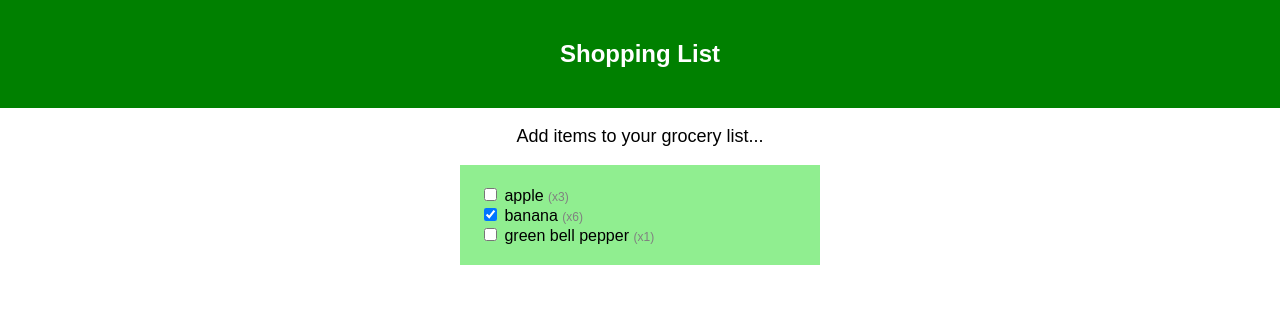
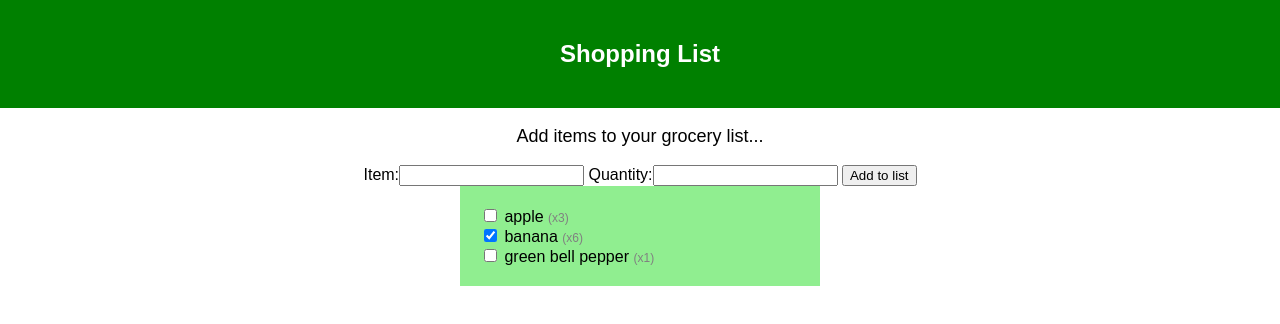
Before and after one commit to jimulle/react-grocery-list, a React (Create React App) app: page / in a window 1280 px wide. Shown: the top 324 px of the page. Built offline with nearby package versions, Linux system fonts and the light colour scheme.

Commit message:
Form component to add new items to the list

```diff
--- /dev/null
+++ b/src/form/Form.js
@@ -0,0 +1,56 @@
+import React, { Component } from 'react';
+import './Form.css';
+
+class Form extends Component {
+  constructor(props) {
+    super(props);
+    this.state = {
+        name: '',
+        quantity: ''
+    };
+    this.addItemToList = this.addItemToList.bind(this);
+    this.handleNameChange = this.handleNameChange.bind(this);
+    this.handleQuantityChange = this.handleQuantityChange.bind(this);
+  }
+
+  handleNameChange(e) {
+      this.setState({
+          name: e.target.value
+      });
+  }
+
+  handleQuantityChange(e) {
+      this.setState({
+          quantity: e.target.value
+      });
+  }
+
+  addItemToList() {
+    console.log(this.state);
+    this.props.onAddItemToList(this.state);
+    this.setState({
+        name: '',
+        quantity: ''
+    });
+  }
+
+  render() {
+    return (
+        <div className="form">
+            <label>
+                Item:
+                <input type="text" value={ this.state.name } onChange={ e => this.handleNameChange(e) } />
+            </label>
+            &nbsp;
+            <label>
+                Quantity:
+                <input type="number" value={ this.state.quantity } onChange={ e => this.handleQuantityChange(e) } />
+            </label>
+            &nbsp;
+            <button onClick={ e => this.addItemToList() } >Add to list</button>
+        </div>
+    );
+  }
+}
+
+export default Form;
--- a/src/grocery-list/GroceryList.js
+++ b/src/grocery-list/GroceryList.js
@@ -1,6 +1,7 @@
 import React, { Component } from 'react';
 import './GroceryList.css';
 import List from '../list/List';
+import Form from '../form/Form';
 
 class GroceryList extends Component {
   constructor(props) {
@@ -12,8 +13,21 @@ class GroceryList extends Component {
           { id: '004', name: 'green bell pepper', quantity: 1, purchased: false }
       ]
     };
+    this.handleAddItemToList = this.handleAddItemToList.bind(this);
+    this.handleCheckboxChange = this.handleCheckboxChange.bind(this);
+  }
 
-    this.handleCheckboxChange = this.handleCheckboxChange.bind(this);
+  handleAddItemToList(item) {
+    var id = this.state.groceries
+      .map(i => parseInt(i.id, 10))
+      .reduce((max, i) => { return max > i ? max : i; }, 0);
+    id = id.toString().split('').length >= 3 ? '' + (id + 1) : (id.toString().split('').length === 2 ? '0' + (id + 1) : '00' + (id + 1));
+    this.setState({
+      groceries: [
+        ...this.state.groceries,
+        Object.assign({ id: id, purchased: false }, item)
+      ]
+    })
   }
 
   handleCheckboxChange(item, value) {
@@ -35,6 +49,7 @@ class GroceryList extends Component {
   render() {
     return (
       <div className="grocery-list">
+        <Form onAddItemToList={ this.handleAddItemToList } />
         <List groceries={ this.state.groceries } onHandleCheckboxChange={ this.handleCheckboxChange }/>
       </div>
     );
```
Also changed, not shown: src/form/Form.css (added).
